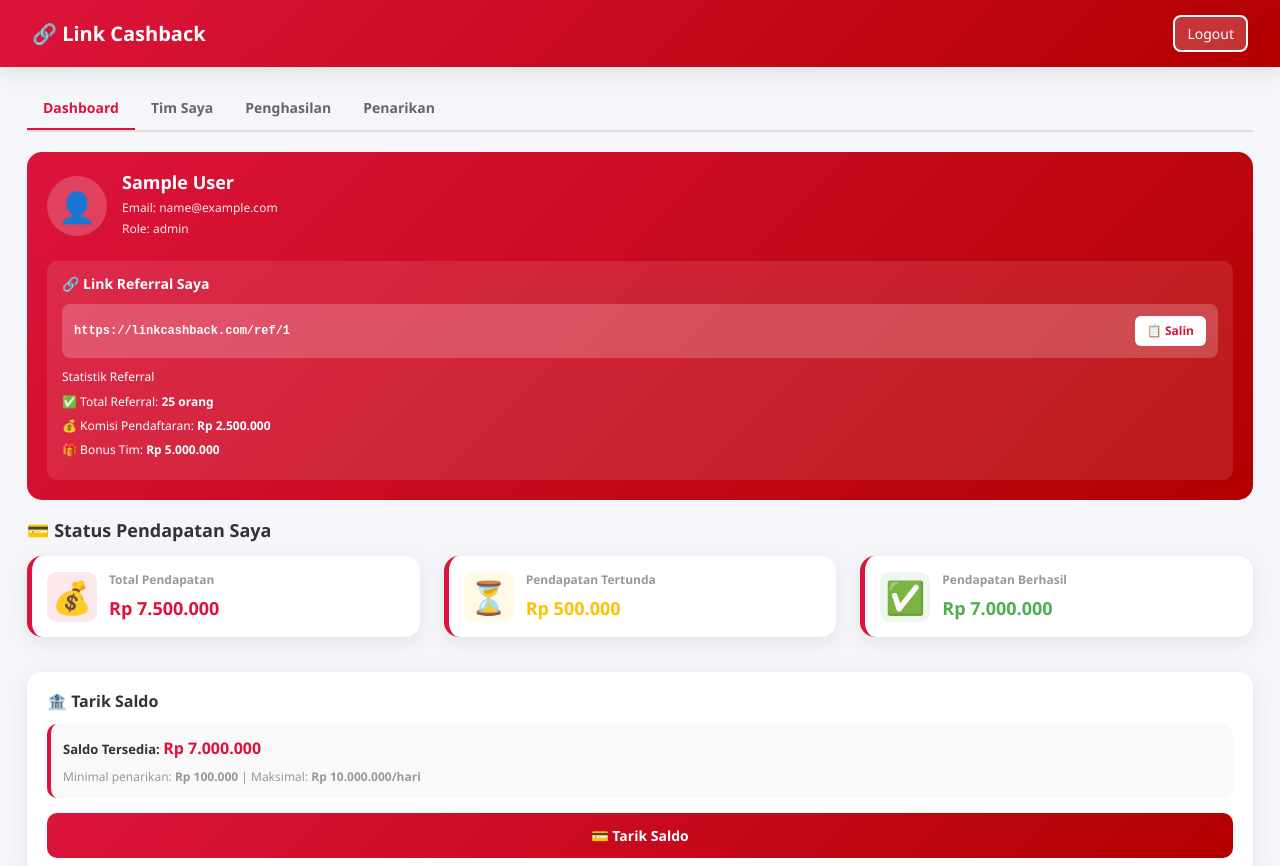
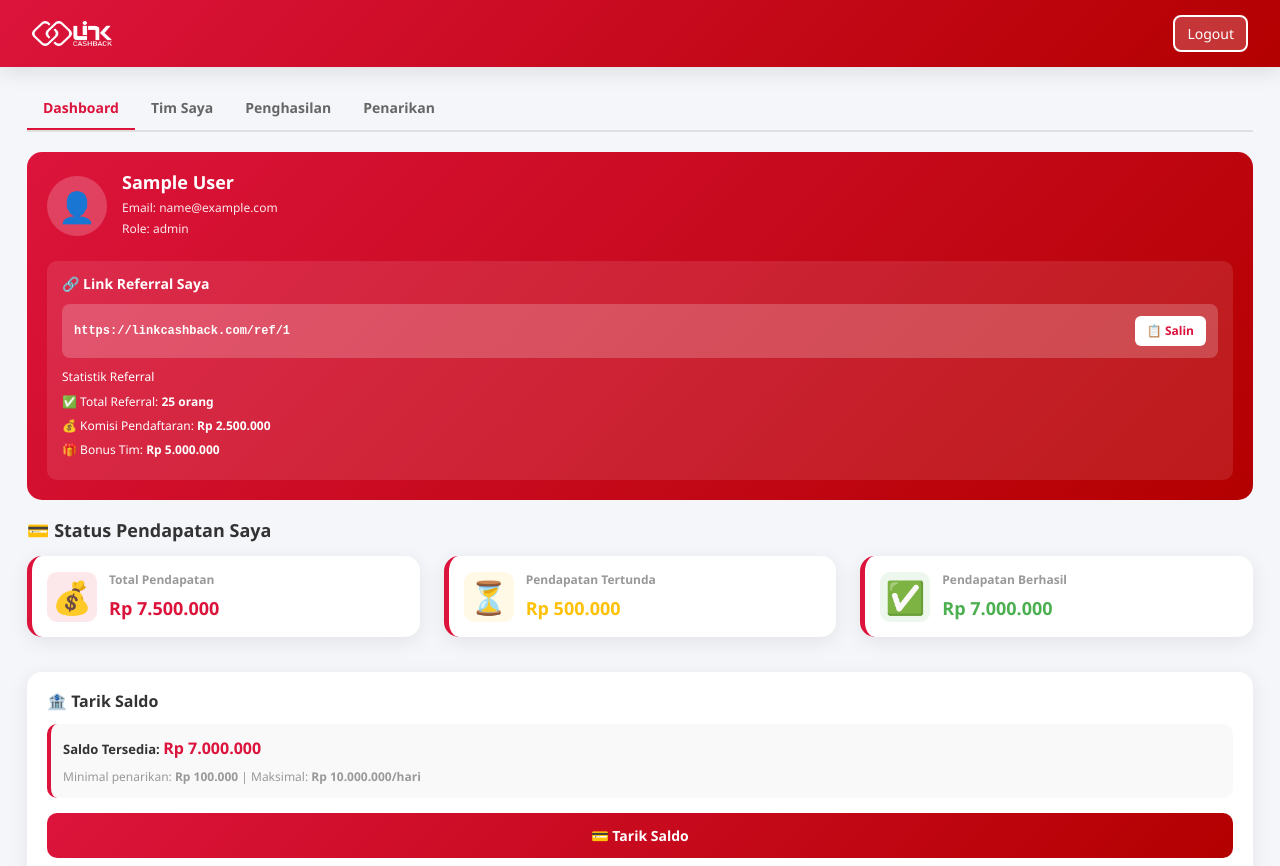
Before and after one commit to ahmadkardawi/link-cashback-new, a plain HTML site: page Dashboard Member/dashboard.html in a window 1280 px wide. Shown: the top 866 px of the page. Drawn offline with nearby package versions, Linux system fonts and the light colour scheme; sample sign-in values are in the browser's storage.

Commit message:
revisi logo

```diff
--- a/Dashboard Member/dashboard.html
+++ b/Dashboard Member/dashboard.html
@@ -744,7 +744,11 @@
         class="container-fluid d-flex justify-content-between align-items-center"
       >
         <div class="d-flex align-items-center">
-          <div class="navbar-brand">🔗 Link Cashback</div>
+          <img
+            src="../assets/img/testimonials/logow.png"
+            width="80px"
+            alt="Link logo"
+          />
         </div>
         <div>
           <button class="logout-btn" onclick="logout()">Logout</button>
```
